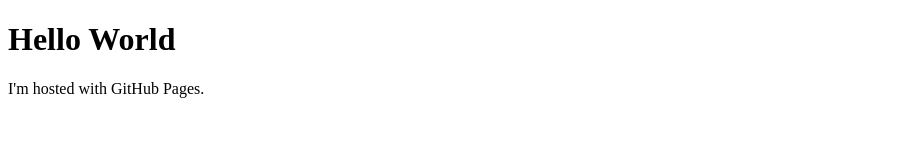
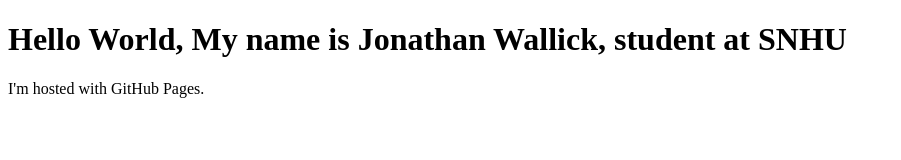
Before and after one commit to jgw0914/EPortfolio.github.io, a plain HTML site: page index.html in a window 1280 px wide. Shown: the whole page, without its empty margins (0-901 px from the left). Drawn offline with Linux system fonts and the light colour scheme.

Commit message:
Update index.html

```diff
--- a/index.html
+++ b/index.html
@@ -1,7 +1,7 @@
 <!DOCTYPE html>
 <html>
 <body>
-<h1>Hello World</h1>
+<h1>Hello World, My name is Jonathan Wallick, student at SNHU</h1>
 <p>I'm hosted with GitHub Pages.</p>
 </body>
 </html>
```
